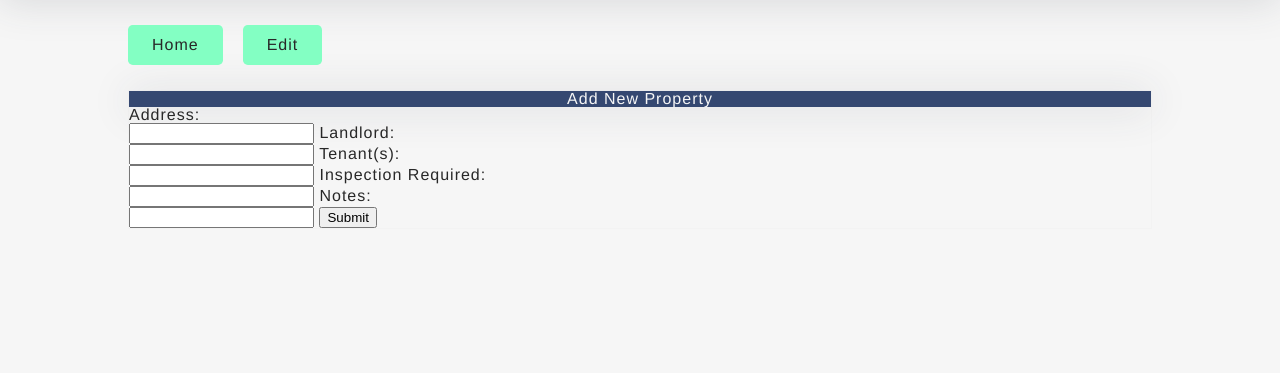
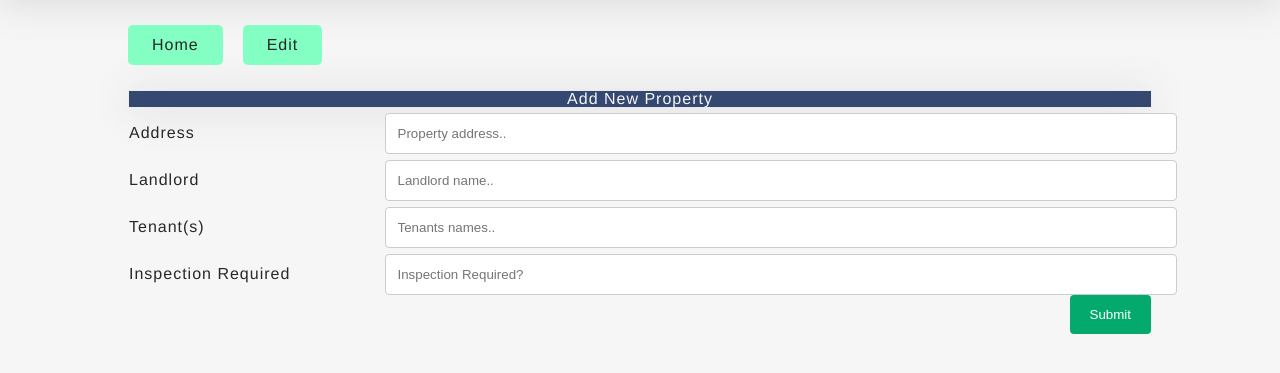
Before and after one commit to dean-jeffery/collab-dev-module, a PHP site: page /add.html in a window 1280 px wide. Shown: the part 60-433 px from the top of the page. Run offline with PHP 8.4, Linux system fonts and the light colour scheme.

Commit message:
add form in progress
-changed the way I was applying styles to the form
- add form part way finished

```diff
--- a/add.html
+++ b/add.html
@@ -31,26 +31,84 @@
         <div class="form-heading">
           <h2>Add New Property</h2>
         </div>
-        <!-- Add property form -->
-        <form action="responsive-form">
-          <!-- address -->
-          <label for="address">Address:</label><br />
-          <input type="text" id="address" name="address" value="" />
-          <!-- landlord -->
-          <label for="landlord">Landlord:</label><br />
-          <input type="text" id="landlord" name="landlord" value="" />
-          <!-- tenants -->
-          <label for="tenants">Tenant(s):</label><br />
-          <input type="text" id="tenants" name="tenants" value="" />
-          <!-- inspection -->
-          <label for="inspection">Inspection Required:</label><br />
-          <input type="text" id="inspection" name="inspection" value="" />
-          <!-- notes -->
-          <label for="notes">Notes:</label><br />
-          <input type="text" id="notes" name="notes" value="" />
-          <!-- submit -->
-          <input type="submit" value="Submit" />
+
+        <!-- TEMP -->
+        <form action="">
+          <!-- Address -->
+          <div class="row">
+            <div class="col-25">
+              <label for="adress">Address</label>
+            </div>
+            <div class="col-75">
+              <input type="text" id="adress" name="address" placeholder="Property address..">
+            </div>
+          </div>
+          <!-- Landlord -->
+          <div class="row">
+            <div class="col-25">
+              <label for="landlord">Landlord</label>
+            </div>
+            <div class="col-75">
+              <input type="text" id="landlord" name="landlord" placeholder="Landlord name..">
+            </div>
+          </div>
+
+          <!-- KEEP THIS FOR LATER -->
+          <!-- -------- -->
+          <!-- <div class="row">
+            <div class="col-25">
+              <label for="country">Country</label>
+            </div>
+            <div class="col-75">
+              <select id="country" name="country">
+                <option value="australia">Australia</option>
+                <option value="canada">Canada</option>
+                <option value="usa">USA</option>
+              </select>
+            </div>
+          </div>
+        <div class="row">
+            <div class="col-25">
+              <label for="tenants">Tenant(s)</label>
+            </div>
+            <div class="col-75">
+              <textarea id="tenants" name="tenants" placeholder="Tenants names.." style="height:200px"></textarea>
+            </div>
+          </div>
+
+        -->
+          <!-- -------- -->
+          <!-- -------- -->
+
+
+
+          <!-- Tenants -->
+          <div class="row">
+            <div class="col-25">
+              <label for="tenants">Tenant(s)</label>
+            </div>
+            <div class="col-75">
+              <input type="text" id="tenants" name="tenants" placeholder="Tenants names.."></input>
+            </div>
+          </div>
+
+          <!-- Inspection Required -->
+          <div class="row">
+            <div class="col-25">
+              <label for="Inspection">Inspection Required</label>
+            </div>
+            <div class="col-75">
+              <input type="text" id="inspection" name="inspection" placeholder="Inspection Required?"></input>
+            </div>
+          </div>
+
+          <div class="row">
+            <input type="submit" value="Submit">
+          </div>
         </form>
+
+
+
       </div>
     </div>
   </body>
--- a/style.css
+++ b/style.css
@@ -6,6 +6,7 @@
 	2. 	Navbar
 	3.  Table
 	4.  Buttons
+	5.  Forms
 
 >>> Color codes
 
@@ -138,7 +139,10 @@ header {
   padding: 25px 0;
   width: 40%;
 }
-/* ////////////////////// */
+/* -------------------------------------------------------------------------- */
+/*	5. Forms
+/* -------------------------------------------------------------------------- */
+
 .form-wrapper {
   border: 1px solid rgba(229, 229, 229, 0.25);
 }
@@ -167,3 +171,56 @@ header {
   vertical-align: middle;
   border: 1px solid #ebebeb;
 }
+
+.form-inline {
+  display: inline;
+}
+
+/* TEMP */
+
+input[type="text"],
+select,
+textarea {
+  width: 100%;
+  padding: 12px;
+  border: 1px solid #ccc;
+  border-radius: 4px;
+  resize: vertical;
+}
+
+label {
+  padding: 12px 12px 12px 0;
+  display: inline-block;
+}
+
+input[type="submit"] {
+  background-color: #04aa6d;
+  color: white;
+  padding: 12px 20px;
+  border: none;
+  border-radius: 4px;
+  cursor: pointer;
+  float: right;
+}
+
+.col-25 {
+  float: left;
+  width: 25%;
+  margin-top: 6px;
+}
+
+.col-75 {
+  float: left;
+  width: 75%;
+  margin-top: 6px;
+}
+
+/* Responsive layout - when the screen is less than 600px wide, make the two columns stack on top of each other instead of next to each other */
+@media screen and (max-width: 600px) {
+  .col-25,
+  .col-75,
+  input[type="submit"] {
+    width: 100%;
+    margin-top: 0;
+  }
+}
```
Lines whose indentation alone changed are shown as unchanged.
